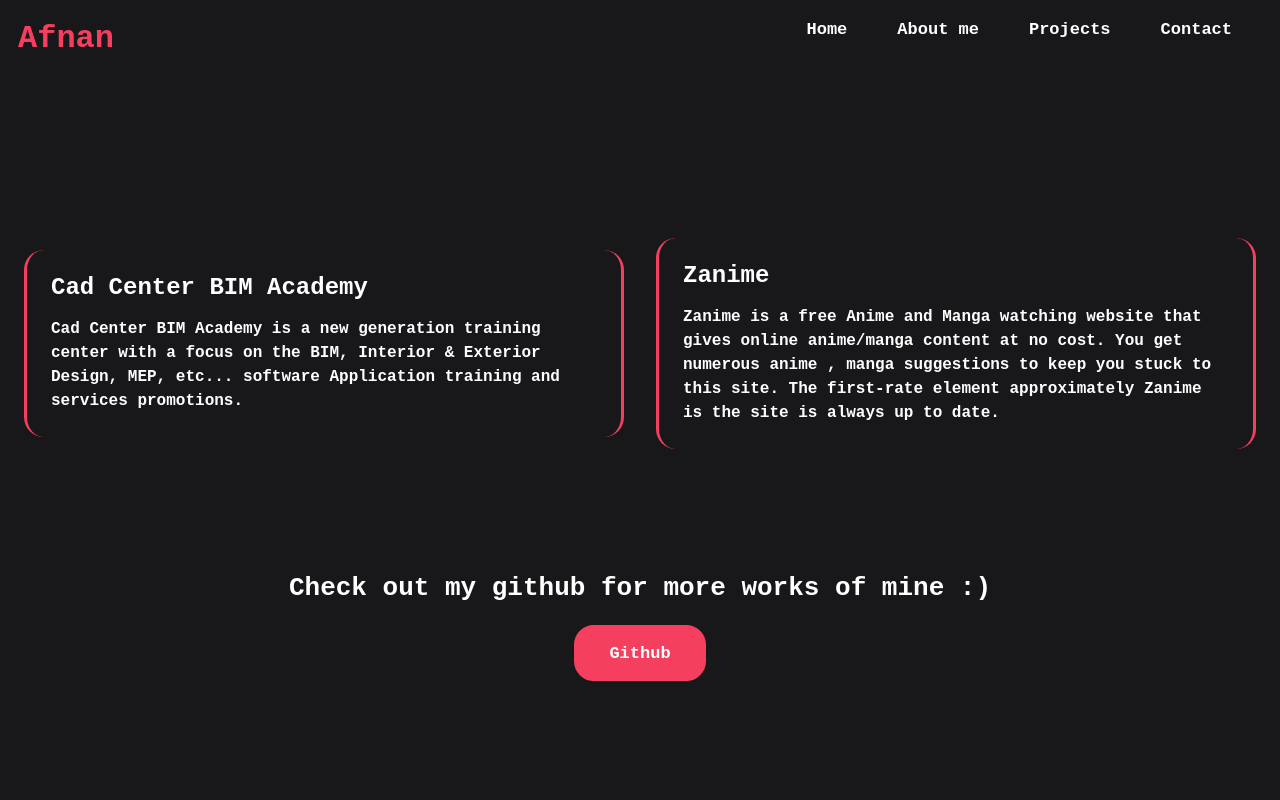
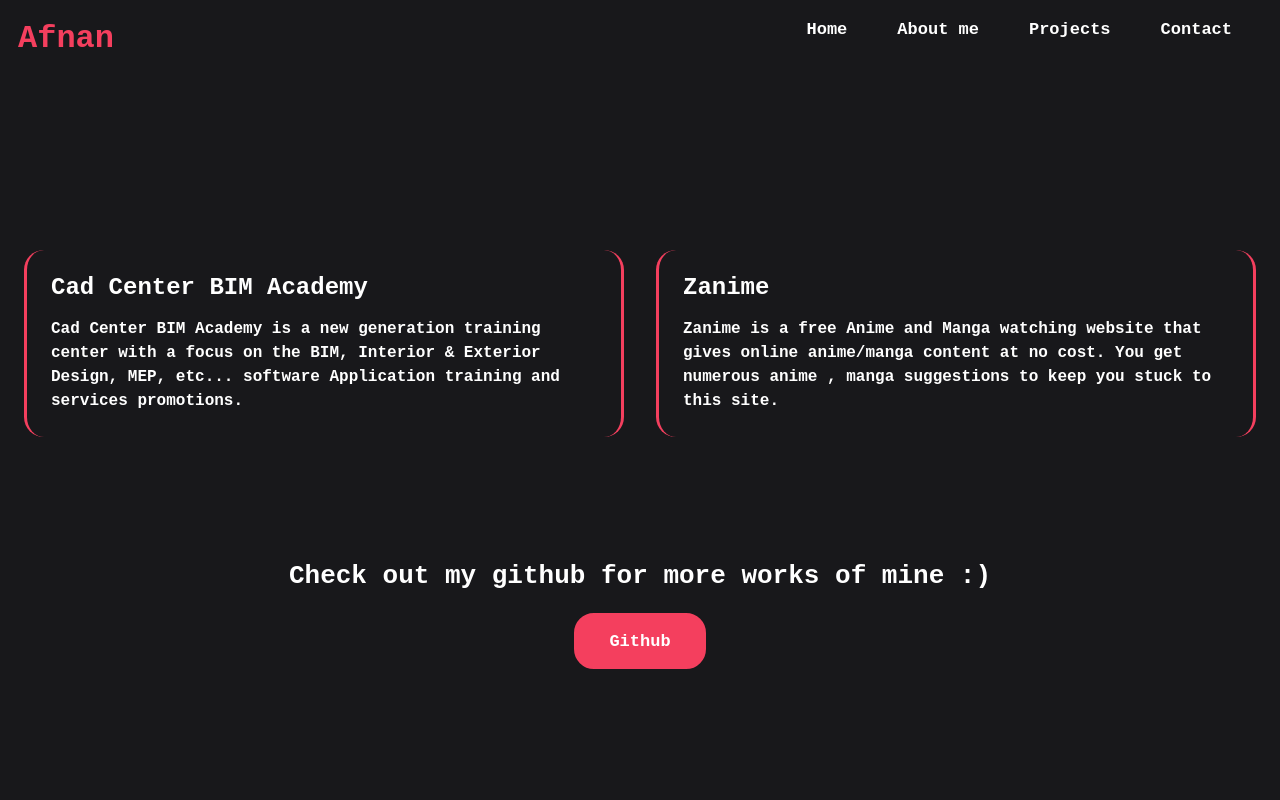
Before and after one commit to afnan007a/Portfolio-NextJS, a Next.js app: page /projects in a window 1280 px wide. Shown: the top 800 px of the page. Built offline with nearby package versions, Linux system fonts and the light colour scheme.

Commit message:
Update projects.js

```diff
--- a/pages/projects.js
+++ b/pages/projects.js
@@ -44,7 +44,7 @@
               <strong>
                 <h3>Zanime</h3>
                 <p>
-                Zanime is a free Anime and Manga watching website that gives online anime/manga content at no cost. You get numerous anime , manga suggestions to keep you stuck to this site. The first-rate element approximately Zanime is the site is always up to date.
+                Zanime is a free Anime and Manga watching website that gives online anime/manga content at no cost. You get numerous anime , manga suggestions to keep you stuck to this site.
                 </p>
               </strong>
             </code>
```
